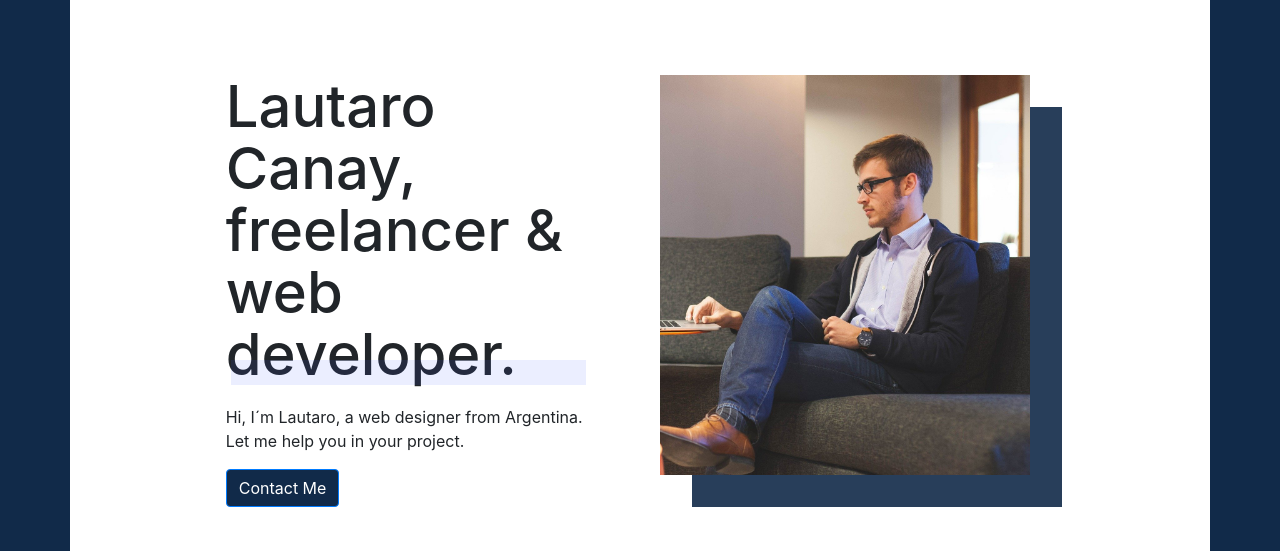
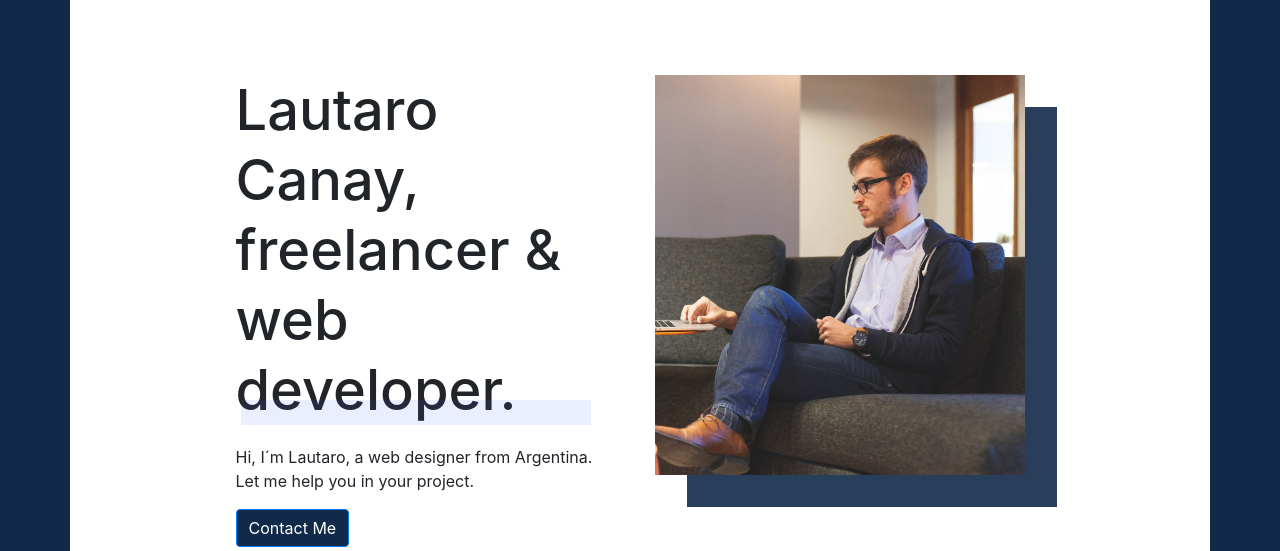
Before and after one commit to LautaroCanay/Desafio-Dev-Rock, a plain HTML site: page index.html in a window 1280 px wide. Shown: the part 141-692 px from the top of the page. Drawn offline with nearby package versions, Linux system fonts and the light colour scheme.

Commit message:
Add files via upload

```diff
--- a/css/style.css
+++ b/css/style.css
@@ -87,8 +87,8 @@ i{
 
 h1{
 	font-weight: 900px;
-	font-size: 58px;
-	line-height: 62px;
+	font-size: 56px;
+	line-height: 70px;
 	margin-bottom: 20px;
 	margin-top: 20px;
 	position: relative;
@@ -131,8 +131,7 @@ img{
 }
 
 #about_me{
-	padding-left: 20px;
-	padding-right: 20px;
+
 
 }
 
@@ -143,7 +142,7 @@ img{
 }
 
 #foto{
-	padding-left: 20px;
+
 	object-fit: cover;
 	padding-top: 20px;
 	padding-bottom: 30px;
```
